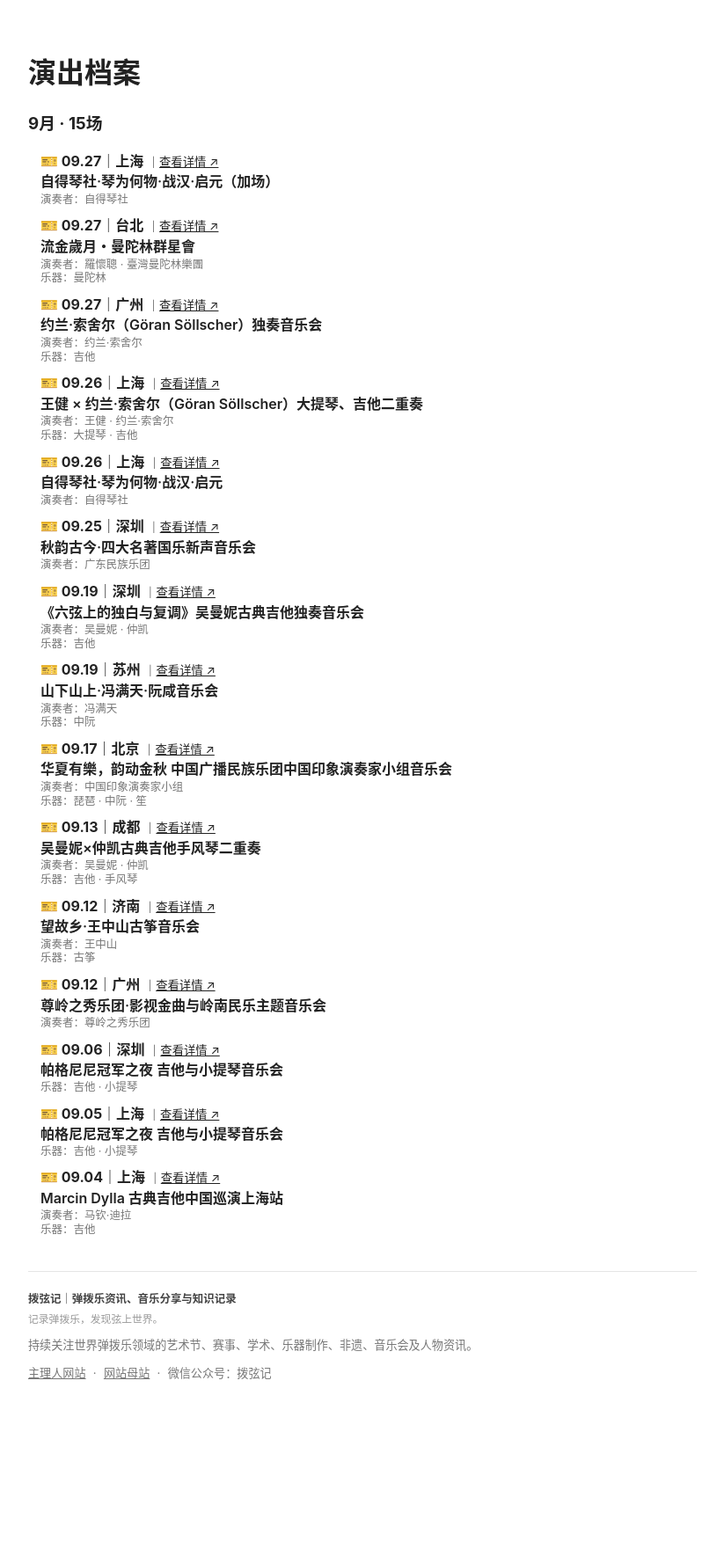
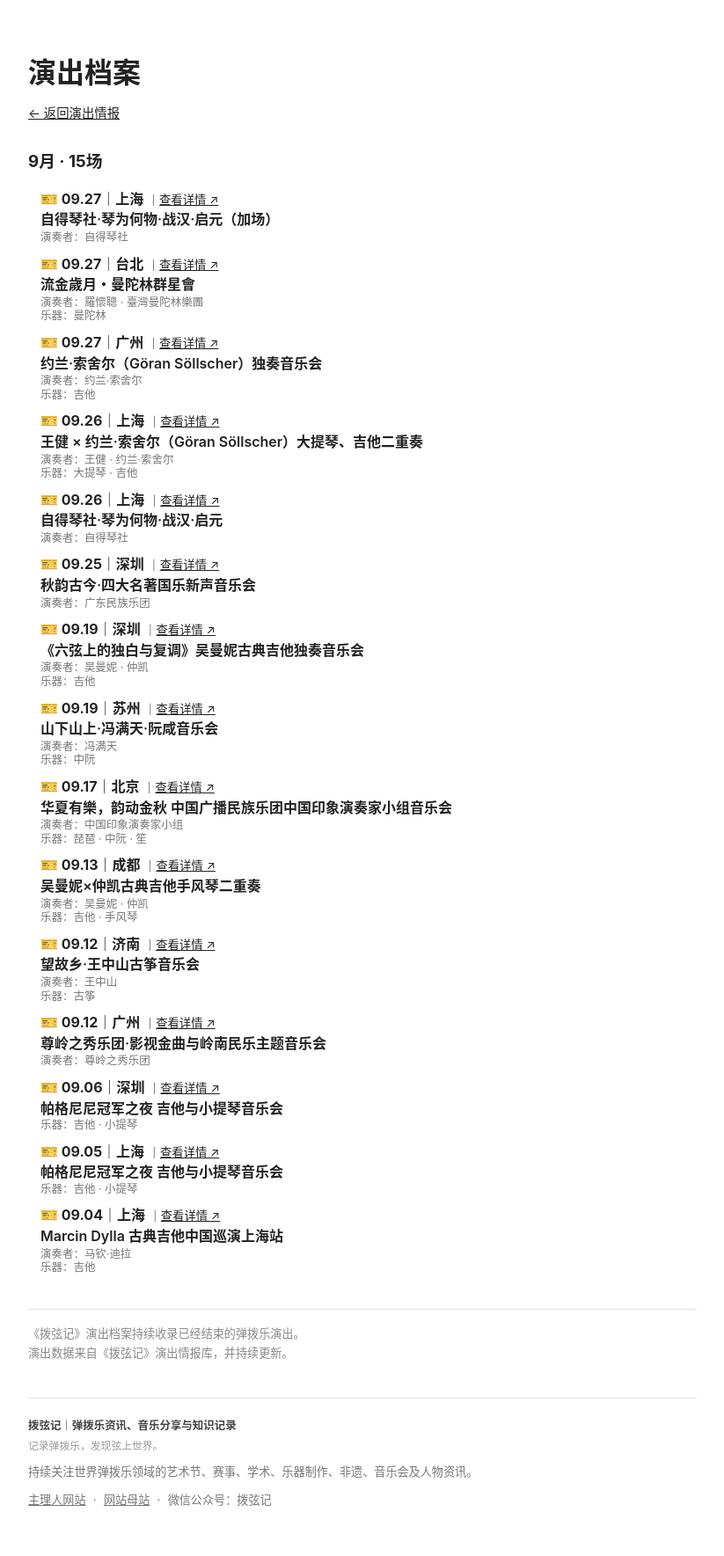
Before and after one commit to KeenKwok/boxianji, a Jekyll site: the page built from archive/index.md, in a window 1280 px wide. Shown: the whole page at 88% size, without its empty margins (228-1051 px from the left). Built offline with Jekyll 4.4.1, drawn with Linux system fonts in a browser that asks for light colours; before the commit the page ends 1625 px from its top, so only the background shows below that.

Commit message:
更新 index.md

```diff
--- a/archive/index.md
+++ b/archive/index.md
@@ -4,6 +4,10 @@ title: 演出档案
 ---
 
 # 演出档案
+
+<div style="margin:-0.8em 0 2em;font-size:0.9em;">
+  <a href="{{ '/attention/' | relative_url }}">← 返回演出情报</a>
+</div>
 
 {% assign events = site.data.attention | sort: "date" | reverse %}
 
@@ -63,3 +67,16 @@ title: 演出档案
 </div>
 
 {% endfor %}
+
+<div style="
+  margin-top:3em;
+  padding-top:1.2em;
+  border-top:1px solid #e5e5e5;
+  color:#888;
+  font-size:0.82em;
+  line-height:1.7;
+">
+  《拨弦记》演出档案持续收录已经结束的弹拨乐演出。
+  <br>
+  演出数据来自《拨弦记》演出情报库，并持续更新。
+</div>
```
